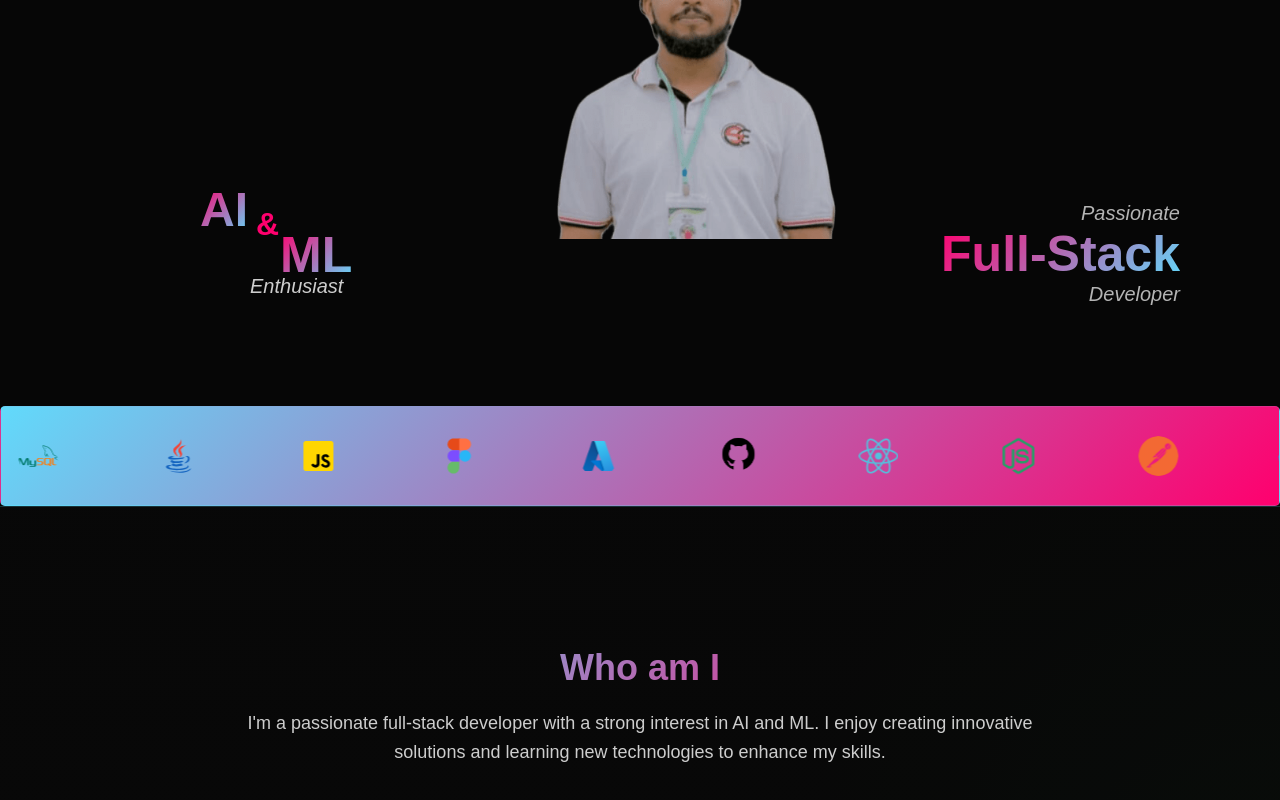
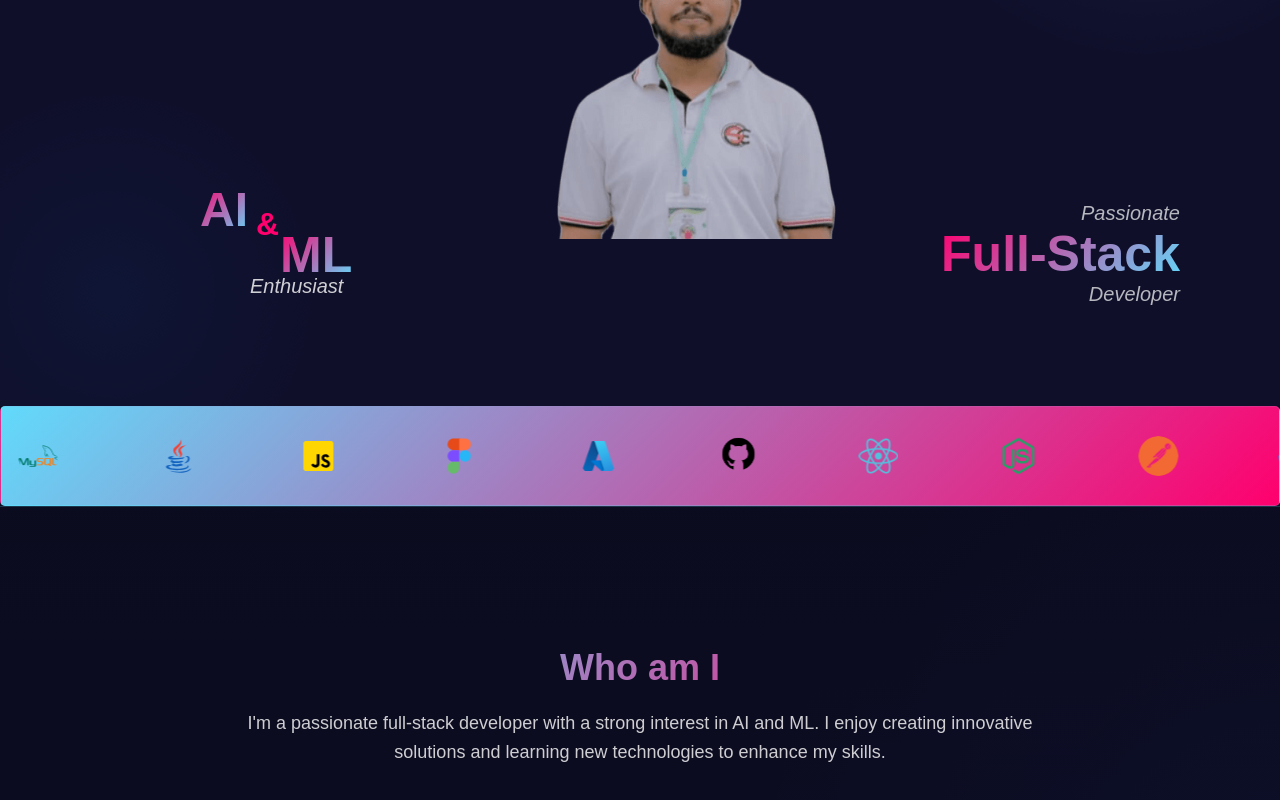
Before and after one commit to ramesh-2003-krishan/Portfolio, a React (Create React App) app in the folder portfolio/: page / in a window 1280 px wide. Shown: the part 334-1134 px from the top of the page. Built offline with nearby package versions, Linux system fonts and the light colour scheme.

Commit message:
update Ui

```diff
--- a/portfolio/src/style/Home.css
+++ b/portfolio/src/style/Home.css
@@ -6,9 +6,9 @@
 }
 
 :root {
-  --bg-primary: #050505;
-  --bg-secondary: #060606;
-  --bg-accent: rgba(10, 10, 10, 0.5);
+  --bg-primary: #0a0a1a;
+  --bg-secondary: #0f0f2a;
+  --bg-accent: rgba(10, 10, 26, 0.5);
   --text-primary: white;
   --text-secondary: rgba(255, 255, 255, 0.8);
   --text-muted: rgba(255, 255, 255, 0.7);
@@ -20,27 +20,33 @@
 }
 
 .light-mode {
-  --bg-primary: #f8f9fa;
-  --bg-secondary: #ffffff;
-  --bg-accent: rgba(248, 249, 250, 0.8);
+  --bg-primary: #f3f4f6;
+  --bg-secondary: #f8f9fb;
+  --bg-accent: rgba(244, 246, 248, 0.8);
   --text-primary: #212529;
-  --text-secondary: #495057;
-  --text-muted: #6c757d;
-  --border-color: rgba(97, 218, 251, 0.3);
+  --text-secondary: #4d5563;
+  --text-muted: #6b7280;
+  --border-color: rgba(97, 218, 251, 0.25);
   --gradient-primary: linear-gradient(135deg, #007bff, #28a745);
   --gradient-secondary: linear-gradient(135deg, #28a745, #007bff);
-  --shadow-color: rgba(0, 0, 0, 0.1);
-  --blur-bg: rgba(255, 255, 255, 0.9);
+  --shadow-color: rgba(0, 0, 0, 0.08);
+  --blur-bg: rgba(255, 255, 255, 0.75);
 }
 
 body {
   background: var(--bg-primary);
   color: var(--text-primary);
   overflow-x: hidden;
+  background-image: radial-gradient(circle at top left, rgba(97, 218, 251, 0.08), transparent 25%),
+    radial-gradient(circle at bottom right, rgba(0, 123, 255, 0.06), transparent 30%),
+    linear-gradient(180deg, var(--bg-primary), var(--bg-secondary));
+  transition: background 0.3s ease, color 0.3s ease;
+}
+
+.light-mode body {
   background-image: radial-gradient(circle at top left, rgba(97, 218, 251, 0.06), transparent 25%),
     radial-gradient(circle at bottom right, rgba(40, 167, 69, 0.05), transparent 30%),
     linear-gradient(180deg, var(--bg-primary), var(--bg-secondary));
-  transition: background 0.3s ease, color 0.3s ease;
 }
 
 /* Navbar */
@@ -131,6 +137,30 @@ body {
   transition: background 0.3s ease;
 }
 
+.hero::before {
+  content: '';
+  position: absolute;
+  top: -35%;
+  right: -10%;
+  width: 520px;
+  height: 520px;
+  background: radial-gradient(circle, rgba(97, 218, 251, 0.08), transparent 70%);
+  animation: float 6s ease-in-out infinite;
+  z-index: 0;
+}
+
+.hero::after {
+  content: '';
+  position: absolute;
+  bottom: -20%;
+  left: -10%;
+  width: 420px;
+  height: 420px;
+  background: radial-gradient(circle, rgba(0, 123, 255, 0.05), transparent 70%);
+  animation: float 8s ease-in-out infinite reverse;
+  z-index: 0;
+}
+
 .light-mode .hero::before {
   background: radial-gradient(circle, rgba(0, 123, 255, 0.08), transparent 70%);
 }
@@ -151,7 +181,7 @@ body {
   -webkit-background-clip: text;
   -webkit-text-fill-color: transparent;
   background-clip: text;
-  text-shadow: 0 0 10px rgba(0, 0, 0, 0.25);
+  text-shadow: 0 0 4px rgba(0, 0, 0, 0.15);
   animation: none;
   z-index: 1;
 }
@@ -199,7 +229,7 @@ body {
 }
 
 .left-text h2.ai:hover {
-  text-shadow: 0 0 20px rgba(97, 218, 251, 0.8);
+  text-shadow: 0 0 8px rgba(97, 218, 251, 0.5);
   transform: translateY(-5px);
 }
 
@@ -213,7 +243,7 @@ body {
 }
 
 .left-text h2.and:hover {
-  text-shadow: 0 0 20px rgba(255, 0, 110, 0.8);
+  text-shadow: 0 0 8px rgba(255, 0, 110, 0.5);
   transform: scale(1.1);
 }
 
@@ -230,7 +260,7 @@ body {
 }
 
 .left-text h2.ml:hover {
-  text-shadow: 0 0 20px rgba(97, 218, 251, 0.8);
+  text-shadow: 0 0 8px rgba(97, 218, 251, 0.5);
   transform: translateY(-5px);
 }
 
@@ -270,7 +300,7 @@ body {
 
 .right-text h2:hover {
   transform: scale(1.05);
-  text-shadow: 0 0 20px rgba(255, 0, 110, 0.5);
+  text-shadow: 0 0 8px rgba(255, 0, 110, 0.35);
 }
 
 .right-text .small {
```
